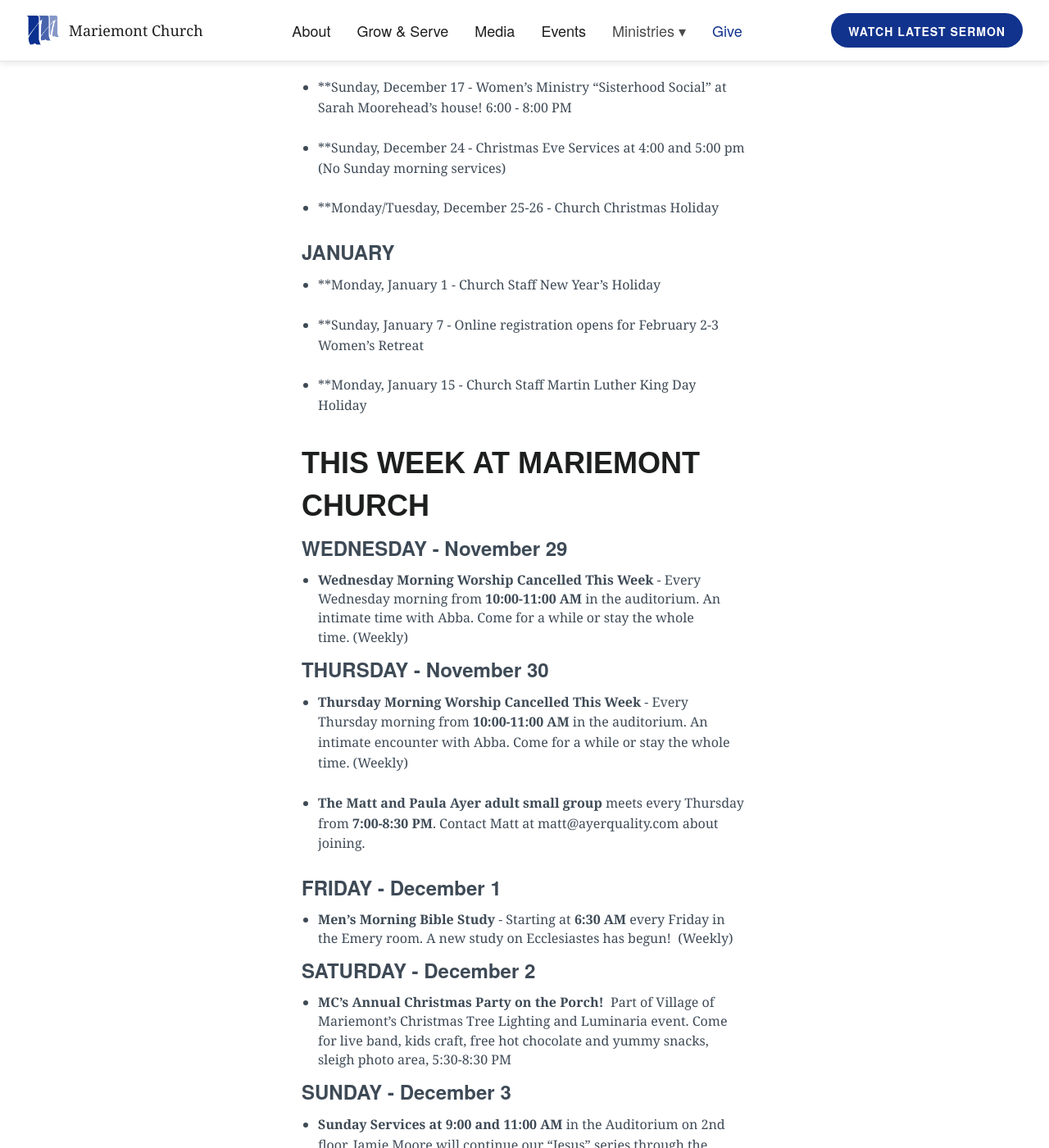
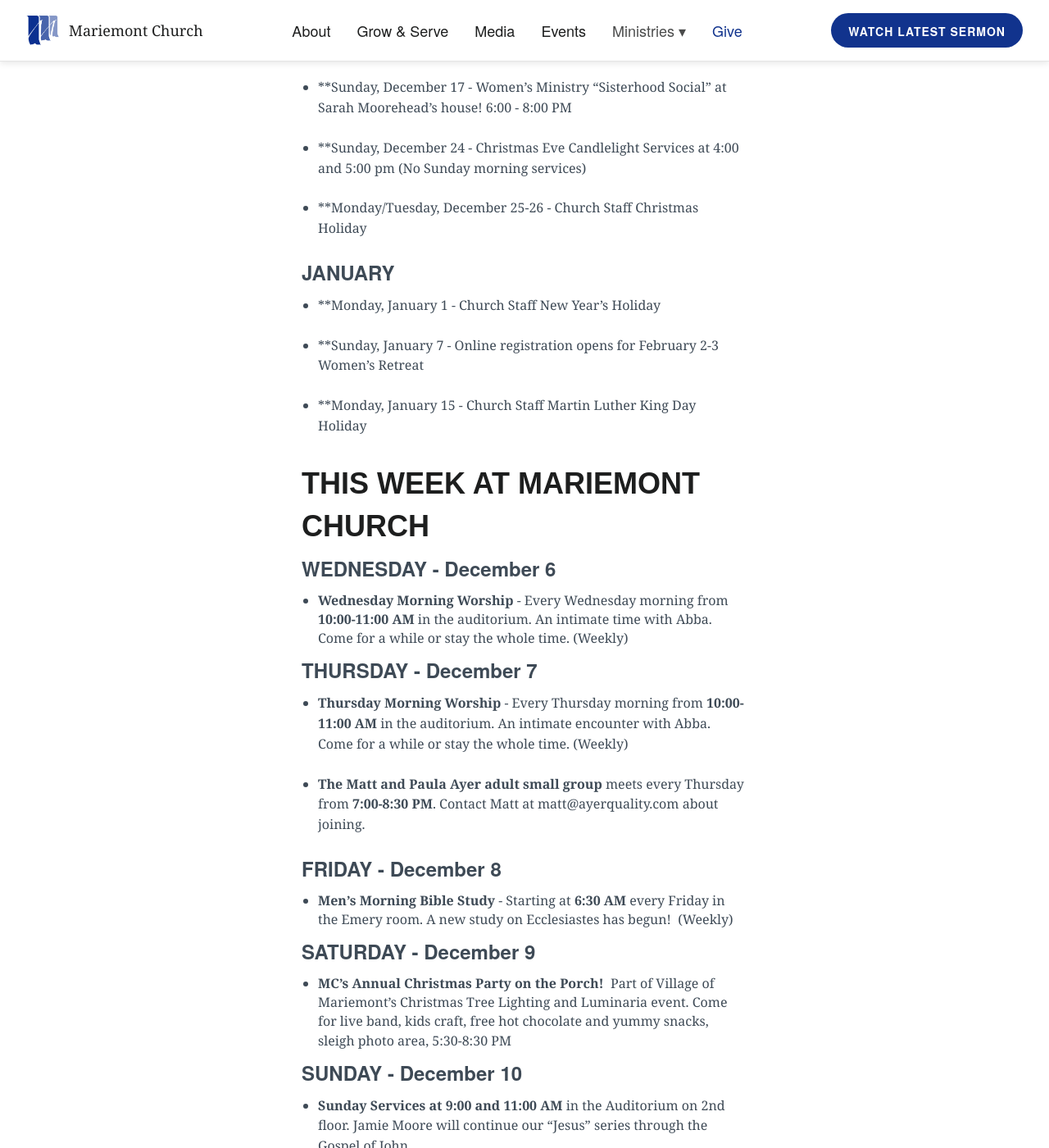
Before and after one commit to lukemoderwell/mariemont, a Jekyll site: the page built from updates.markdown, in a window 1280 px wide and 1400 px high, scrolled down 238 px. Shown: the whole window at 82% size. Built offline with Jekyll 4.4.1, drawn with Linux system fonts in a browser that asks for light colours; nearby versions of some CDN libraries; some of the changed text lies outside the part shown.

Commit message:
Updated Updates

```diff
--- a/updates.markdown
+++ b/updates.markdown
@@ -21,9 +21,9 @@
 
 * **Sunday, December 17 - Women's Ministry "Sisterhood Social" at Sarah Moorehead's house! 6:00 - 8:00 PM
 
-* **Sunday, December 24 - Christmas Eve Services at 4:00 and 5:00 pm (No Sunday morning services)
+* **Sunday, December 24 - Christmas Eve Candlelight Services at 4:00 and 5:00 pm (No Sunday morning services)
 
-* **Monday/Tuesday, December 25-26 - Church Christmas Holiday
+* **Monday/Tuesday, December 25-26 - Church Staff Christmas Holiday
 
 ### JANUARY
 
@@ -36,23 +36,23 @@
 
 ## THIS WEEK AT MARIEMONT CHURCH
 
-### WEDNESDAY - November 29
-* **Wednesday Morning Worship Cancelled This Week** - Every Wednesday morning from **10:00-11:00 AM** in the auditorium. An intimate time with Abba. Come for a while or stay the whole time. (Weekly)
+### WEDNESDAY - December 6
+* **Wednesday Morning Worship** - Every Wednesday morning from **10:00-11:00 AM** in the auditorium. An intimate time with Abba. Come for a while or stay the whole time. (Weekly)
 
-### THURSDAY - November 30
-* **Thursday Morning Worship Cancelled This Week** - Every Thursday morning from **10:00-11:00 AM** in the auditorium. An intimate encounter with Abba. Come for a while or stay the whole time. (Weekly)
+### THURSDAY - December 7
+* **Thursday Morning Worship** - Every Thursday morning from **10:00-11:00 AM** in the auditorium. An intimate encounter with Abba. Come for a while or stay the whole time. (Weekly)
 
 * **The Matt and Paula Ayer adult small group** meets every Thursday from **7:00-8:30 PM**. Contact Matt at matt@ayerquality.com about joining.
 
 
-### FRIDAY - December 1
+### FRIDAY - December 8
 * **Men's Morning Bible Study** - Starting at **6:30 AM** every Friday in the Emery room. A new study on Ecclesiastes has begun!  (Weekly)
 
-### SATURDAY - December 2
+### SATURDAY - December 9
 
 * **MC's Annual Christmas Party on the Porch!**  Part of Village of Mariemont's Christmas Tree Lighting and Luminaria event. Come for live band, kids craft, free hot chocolate and yummy snacks, sleigh photo area, 5:30-8:30 PM
 
-### SUNDAY - December 3
+### SUNDAY - December 10
 
 * **Sunday Services at 9:00 and 11:00 AM** in the Auditorium on 2nd floor. Jamie Moore will continue our "Jesus" series through the Gospel of John.
 
```
Also changed, not shown: other parts of updates.markdown (+5 -3 lines).
